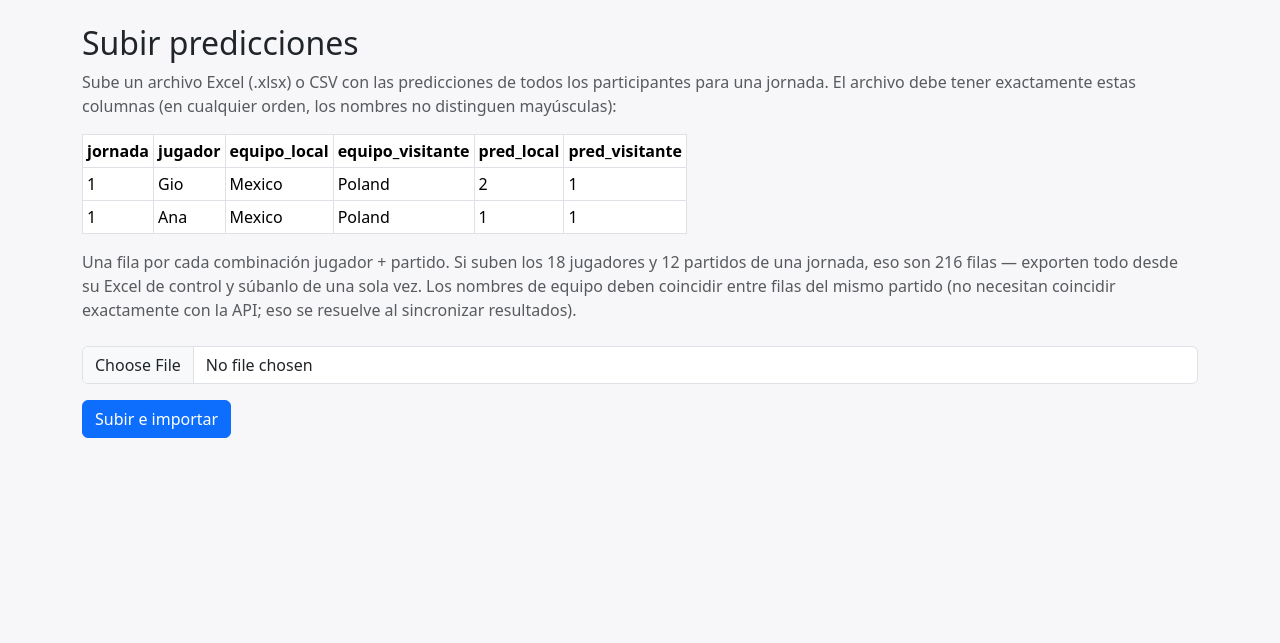
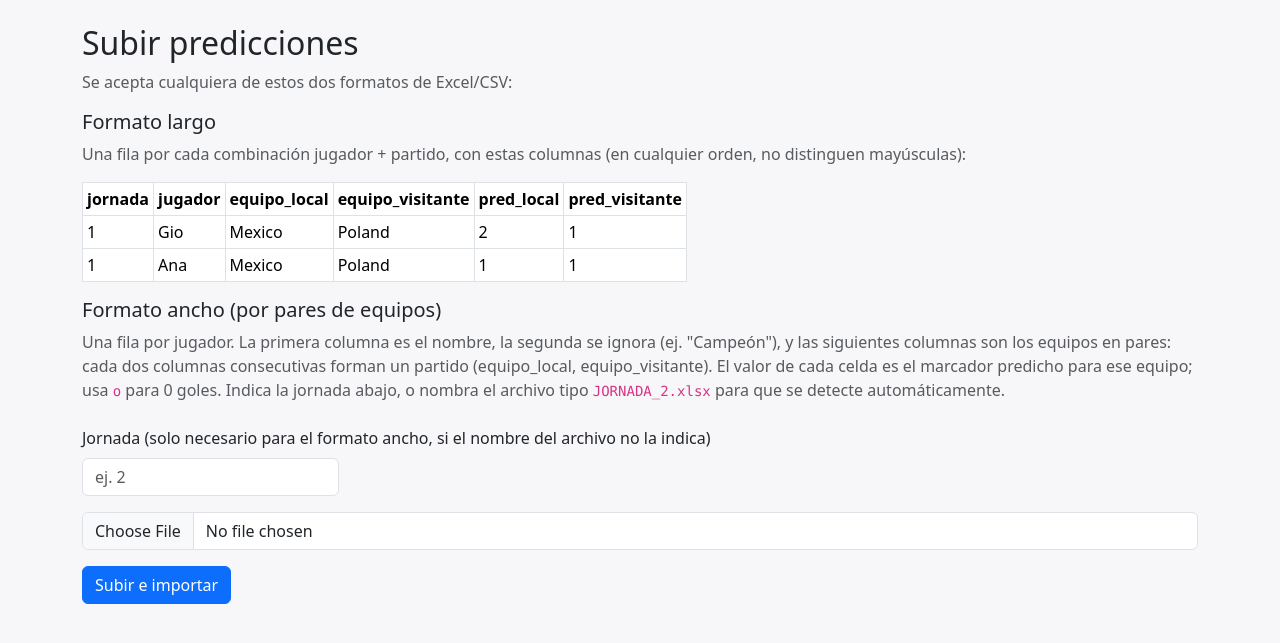
Before and after one commit to SupremoGio/quiniela_Sgio, a Flask app: page /upload in a window 1280 px wide. Shown: the part 56-699 px from the top of the page. Run offline with Flask 3, Linux system fonts and the light colour scheme.

Commit message:
Soportar Excel de predicciones en formato ancho (pares de equipos por jugador)

```diff
--- a/app.py
+++ b/app.py
@@ -15,6 +15,7 @@ Para correrlo localmente:
     flask --app app run --debug
 """
 import os
+import re
 from datetime import datetime
 
 import click
@@ -27,6 +28,133 @@ from models import Jugador, Partido, Prediccion, db
 from scoring import calcular_puntos
 
 load_dotenv()
+
+
+def _buscar_jugador_insensible(nombre_jugador):
+    """SQLite's LOWER() no convierte tildes/acentos, así que comparamos en
+    Python para que la búsqueda sea insensible a mayúsculas y acentos."""
+    nombre_norm = nombre_jugador.strip().lower()
+    for j in Jugador.query.all():
+        if j.nombre.strip().lower() == nombre_norm:
+            return j
+    return None
+
+
+def _buscar_partido_insensible(jornada, eq_local, eq_visitante):
+    eq_local_norm = eq_local.strip().lower()
+    eq_visitante_norm = eq_visitante.strip().lower()
+    for p in Partido.query.filter_by(jornada=jornada).all():
+        if p.equipo_local.strip().lower() == eq_local_norm and p.equipo_visitante.strip().lower() == eq_visitante_norm:
+            return p
+    return None
+
+
+def _guardar_prediccion(nombre_jugador, jornada, eq_local, eq_visitante, pred_local, pred_visitante):
+    """Crea/actualiza Jugador, Partido y Prediccion para una fila ya parseada."""
+    jugador = _buscar_jugador_insensible(nombre_jugador)
+    if jugador is None:
+        jugador = Jugador(nombre=nombre_jugador)
+        db.session.add(jugador)
+        db.session.flush()
+
+    partido = _buscar_partido_insensible(jornada, eq_local, eq_visitante)
+    if partido is None:
+        partido = Partido(jornada=jornada, equipo_local=eq_local, equipo_visitante=eq_visitante)
+        db.session.add(partido)
+        db.session.flush()
+
+    prediccion = Prediccion.query.filter_by(
+        jugador_id=jugador.id, partido_id=partido.id
+    ).first()
+    if prediccion is None:
+        prediccion = Prediccion(jugador_id=jugador.id, partido_id=partido.id)
+        db.session.add(prediccion)
+
+    prediccion.pred_local = pred_local
+    prediccion.pred_visitante = pred_visitante
+    if partido.finalizado:
+        prediccion.puntos = calcular_puntos(
+            pred_local, pred_visitante, partido.marcador_local, partido.marcador_visitante
+        )
+
+
+def _importar_formato_largo(df):
+    """Formato: una fila por jugador+partido, columnas jornada/jugador/
+    equipo_local/equipo_visitante/pred_local/pred_visitante."""
+    filas_ok, filas_error = 0, 0
+    for _, fila in df.iterrows():
+        try:
+            nombre_jugador = str(fila["jugador"]).strip()
+            jornada = int(fila["jornada"])
+            eq_local = str(fila["equipo_local"]).strip()
+            eq_visitante = str(fila["equipo_visitante"]).strip()
+            pred_local = int(fila["pred_local"])
+            pred_visitante = int(fila["pred_visitante"])
+        except (ValueError, KeyError):
+            filas_error += 1
+            continue
+
+        _guardar_prediccion(nombre_jugador, jornada, eq_local, eq_visitante, pred_local, pred_visitante)
+        filas_ok += 1
+
+    return filas_ok, filas_error
+
+
+def _parsear_marcador(valor):
+    """'o'/'O' (o vacío) significa 0 goles. Lanza ValueError si no es válido."""
+    if valor is None:
+        raise ValueError("vacío")
+    texto = str(valor).strip().lower()
+    if texto in ("", "nan"):
+        raise ValueError("vacío")
+    if texto == "o":
+        return 0
+    return int(float(texto))
+
+
+def _importar_formato_ancho(df, jornada):
+    """Formato: una fila por jugador, columnas por equipo en pares
+    (equipo_local, equipo_visitante, equipo_local, equipo_visitante, ...).
+    La primera columna es el nombre del jugador; las siguientes columnas
+    que no sean equipos (p. ej. 'CAMPEON') deben descartarse antes de
+    llamar a esta función si no vienen en pares."""
+    columnas = list(df.columns)
+    if len(columnas) < 3:
+        raise ValueError("El archivo no tiene columnas de equipos suficientes.")
+
+    col_jugador = columnas[0]
+    columnas_equipos = columnas[2:]  # se descarta la 2da columna (ej. 'CAMPEON')
+    if len(columnas_equipos) % 2 != 0:
+        columnas_equipos = columnas_equipos[:-1]
+
+    pares = list(zip(columnas_equipos[0::2], columnas_equipos[1::2]))
+
+    filas_ok, filas_error = 0, 0
+    for _, fila in df.iterrows():
+        nombre_jugador = fila[col_jugador]
+        if pd.isna(nombre_jugador) or not str(nombre_jugador).strip():
+            continue
+        nombre_jugador = str(nombre_jugador).strip()
+
+        for eq_local, eq_visitante in pares:
+            valor_local = fila[eq_local]
+            valor_visitante = fila[eq_visitante]
+            if pd.isna(valor_local) and pd.isna(valor_visitante):
+                continue
+            try:
+                pred_local = _parsear_marcador(valor_local)
+                pred_visitante = _parsear_marcador(valor_visitante)
+            except ValueError:
+                filas_error += 1
+                continue
+
+            _guardar_prediccion(
+                nombre_jugador, jornada, str(eq_local).strip(), str(eq_visitante).strip(),
+                pred_local, pred_visitante,
+            )
+            filas_ok += 1
+
+    return filas_ok, filas_error
 
 
 def crear_app():
@@ -207,8 +335,9 @@ def crear_app():
                 flash("Selecciona un archivo .xlsx o .csv", "error")
                 return redirect(url_for("upload"))
 
+            es_csv = archivo.filename.lower().endswith(".csv")
             try:
-                if archivo.filename.lower().endswith(".csv"):
+                if es_csv:
                     df = pd.read_csv(archivo)
                 else:
                     df = pd.read_excel(archivo)
@@ -220,57 +349,42 @@ def crear_app():
                 "jornada", "jugador", "equipo_local", "equipo_visitante",
                 "pred_local", "pred_visitante",
             }
-            df.columns = [c.strip().lower() for c in df.columns]
-            faltantes = columnas_esperadas - set(df.columns)
-            if faltantes:
-                flash("Al archivo le faltan estas columnas: " + ", ".join(sorted(faltantes)), "error")
-                return redirect(url_for("upload"))
+            df.columns = [str(c).strip().lower() for c in df.columns]
 
-            filas_ok, filas_error = 0, 0
-            for _, fila in df.iterrows():
+            if columnas_esperadas <= set(df.columns):
+                filas_ok, filas_error = _importar_formato_largo(df)
+            else:
+                # Formato "ancho": una fila por jugador, columnas por equipo
+                # en pares (equipo_local, equipo_visitante, equipo_local, ...).
+                jornada_form = request.form.get("jornada", "").strip()
+                jornada = None
+                if jornada_form.isdigit():
+                    jornada = int(jornada_form)
+                else:
+                    m = re.search(r"jornada[_\s-]*(\d+)", archivo.filename, re.IGNORECASE)
+                    if m:
+                        jornada = int(m.group(1))
+
+                if jornada is None:
+                    flash(
+                        "No se pudo detectar la jornada. Indícala en el campo "
+                        "'Jornada' del formulario o nombra el archivo tipo "
+                        "'JORNADA_2.xlsx'.",
+                        "error",
+                    )
+                    return redirect(url_for("upload"))
+
                 try:
-                    nombre_jugador = str(fila["jugador"]).strip()
-                    jornada = int(fila["jornada"])
-                    eq_local = str(fila["equipo_local"]).strip()
-                    eq_visitante = str(fila["equipo_visitante"]).strip()
-                    pred_local = int(fila["pred_local"])
-                    pred_visitante = int(fila["pred_visitante"])
-                except (ValueError, KeyError):
-                    filas_error += 1
-                    continue
+                    df_ancho = pd.read_excel(archivo, header=1) if not es_csv else pd.read_csv(archivo, header=1)
+                except Exception as exc:
+                    flash(f"No se pudo leer el archivo: {exc}", "error")
+                    return redirect(url_for("upload"))
 
-                jugador = Jugador.query.filter(
-                    db.func.lower(Jugador.nombre) == nombre_jugador.lower()
-                ).first()
-                if jugador is None:
-                    jugador = Jugador(nombre=nombre_jugador)
-                    db.session.add(jugador)
-                    db.session.flush()
-
-                partido = Partido.query.filter(
-                    Partido.jornada == jornada,
-                    db.func.lower(Partido.equipo_local) == eq_local.lower(),
-                    db.func.lower(Partido.equipo_visitante) == eq_visitante.lower(),
-                ).first()
-                if partido is None:
-                    partido = Partido(jornada=jornada, equipo_local=eq_local, equipo_visitante=eq_visitante)
-                    db.session.add(partido)
-                    db.session.flush()
-
-                prediccion = Prediccion.query.filter_by(
-                    jugador_id=jugador.id, partido_id=partido.id
-                ).first()
-                if prediccion is None:
-                    prediccion = Prediccion(jugador_id=jugador.id, partido_id=partido.id)
-                    db.session.add(prediccion)
-
-                prediccion.pred_local = pred_local
-                prediccion.pred_visitante = pred_visitante
-                if partido.finalizado:
-                    prediccion.puntos = calcular_puntos(
-                        pred_local, pred_visitante, partido.marcador_local, partido.marcador_visitante
-                    )
-                filas_ok += 1
+                try:
+                    filas_ok, filas_error = _importar_formato_ancho(df_ancho, jornada)
+                except ValueError as exc:
+                    flash(str(exc), "error")
+                    return redirect(url_for("upload"))
 
             db.session.commit()
             flash(f"Importadas {filas_ok} predicciones. {filas_error} fila(s) con error.", "success")
@@ -283,7 +397,7 @@ def crear_app():
         if request.method == "POST":
             nombre = request.form.get("nombre", "").strip()
             if nombre:
-                existe = Jugador.query.filter(db.func.lower(Jugador.nombre) == nombre.lower()).first()
+                existe = _buscar_jugador_insensible(nombre)
                 if existe:
                     flash("Ese jugador ya existe.", "error")
                 else:
--- a/templates/upload.html
+++ b/templates/upload.html
@@ -4,10 +4,14 @@
 
 <h2>Subir predicciones</h2>
 <p class="text-muted">
-  Sube un archivo Excel (.xlsx) o CSV con las predicciones de todos los participantes para una jornada.
-  El archivo debe tener exactamente estas columnas (en cualquier orden, los nombres no distinguen mayúsculas):
+  Se acepta cualquiera de estos dos formatos de Excel/CSV:
 </p>
 
+<h5>Formato largo</h5>
+<p class="text-muted">
+  Una fila por cada combinación jugador + partido, con estas columnas (en cualquier orden,
+  no distinguen mayúsculas):
+</p>
 <table class="table table-sm table-bordered w-auto">
   <thead><tr><th>jornada</th><th>jugador</th><th>equipo_local</th><th>equipo_visitante</th><th>pred_local</th><th>pred_visitante</th></tr></thead>
   <tbody>
@@ -16,14 +20,20 @@
   </tbody>
 </table>
 
+<h5>Formato ancho (por pares de equipos)</h5>
 <p class="text-muted">
-  Una fila por cada combinación jugador + partido. Si suben los 18 jugadores y 12 partidos de una
-  jornada, eso son 216 filas — exporten todo desde su Excel de control y súbanlo de una sola vez.
-  Los nombres de equipo deben coincidir entre filas del mismo partido (no necesitan coincidir
-  exactamente con la API; eso se resuelve al sincronizar resultados).
+  Una fila por jugador. La primera columna es el nombre, la segunda se ignora (ej. "Campeón"),
+  y las siguientes columnas son los equipos en pares: cada dos columnas consecutivas forman un
+  partido (equipo_local, equipo_visitante). El valor de cada celda es el marcador predicho para
+  ese equipo; usa <code>o</code> para 0 goles. Indica la jornada abajo, o nombra el archivo tipo
+  <code>JORNADA_2.xlsx</code> para que se detecte automáticamente.
 </p>
 
 <form method="post" enctype="multipart/form-data" class="mt-4">
+  <div class="mb-3">
+    <label class="form-label">Jornada (solo necesario para el formato ancho, si el nombre del archivo no la indica)</label>
+    <input class="form-control w-auto" type="number" name="jornada" min="1" placeholder="ej. 2">
+  </div>
   <div class="mb-3">
     <input class="form-control" type="file" name="archivo" accept=".xlsx,.xls,.csv" required>
   </div>
```
